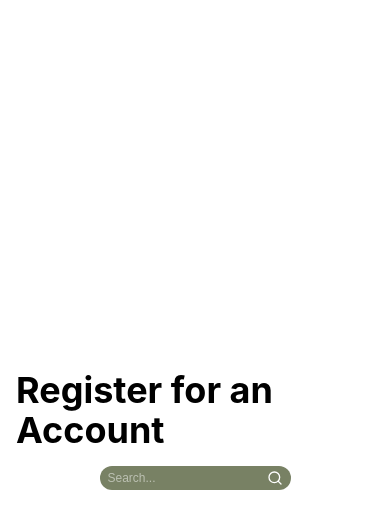
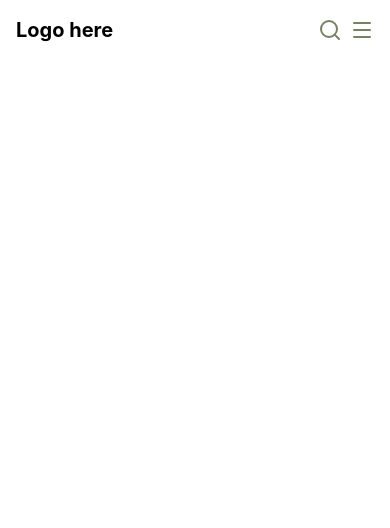
Before and after one commit to igerrits13/RecipesApp, a React (Vite) app in the folder Frontend/: page /register in a window 390 px wide. Shown: the top 528 px of the page. Built offline with nearby package versions, Linux system fonts and the light colour scheme.

Commit message:
feat(frontend): create secondary navbar component

```diff
--- a/Frontend/src/App.tsx
+++ b/Frontend/src/App.tsx
@@ -14,7 +14,7 @@ import NotFoundView from "./pages/NotFoundView";
 
 function App() {
   return (
-    <div className="py-2 px-4 md:py-4 md:px-8 lg:py-6 lg:px-12 mx-auto">
+    <div className="p-4 sm:px-6 sm:py-4 lg:py-6 lg:px-12 mx-auto">
       <Routes>
         <Route path="/" element={<HomeView />} />
         <Route path="/recipe" element={<RecipeView />} />
@@ -33,3 +33,9 @@ function App() {
 }
 
 export default App;
+
+// sm	40rem (640px)	@media (width >= 40rem) { ... }
+// md	48rem (768px)	@media (width >= 48rem) { ... }
+// lg	64rem (1024px)	@media (width >= 64rem) { ... }
+// xl	80rem (1280px)	@media (width >= 80rem) { ... }
+// 2xl	96rem (1536px)	@media (width >= 96rem) { ... }
--- a/Frontend/src/components/SearchBar.tsx
+++ b/Frontend/src/components/SearchBar.tsx
@@ -19,7 +19,7 @@ export default function SearchBar() {
   });
 
   return (
-    <div className="flex items-center gap-1 rounded-full color-sage-olive-500 py-1 px-2 sm:py-2 sm:px-4 font-body text-xs md:text-sm lg:text-base xl:text-lg">
+    <div className="flex items-center gap-1 rounded-full color-sage-olive-500 py-1 px-3 sm:py-2 sm:px-5 font-body text-xs md:text-sm lg:text-base xl:text-lg">
       <input
         className="grow text-white focus:outline-none"
         type="text"
--- /dev/null
+++ b/Frontend/src/components/SecondaryNavBar.tsx
@@ -0,0 +1,43 @@
+import { useEffect, useState } from "react";
+import SearchBar from "./SearchBar";
+import { Menu, Search } from "lucide-react";
+
+export default function SecondaryNavBar() {
+  const [width, setWidth] = useState<number>(
+    typeof window !== "undefined" ? window.innerWidth : 0,
+  );
+  // Add an evenet listener to update the width state when the window is resized
+  useEffect(() => {
+    if (typeof window !== "undefined") {
+      const handleResize = () => setWidth(window.innerWidth);
+      window.addEventListener("resize", handleResize);
+      return () => window.removeEventListener("resize", handleResize);
+    }
+  });
+
+  return (
+    <nav className="w-full flex items-center justify-between">
+      <div className="font-bold text-xl sm:text-2xl md:text-3xl lg:text-4xl xl:text-6xl">
+        Logo here
+      </div>
+      <div className="flex gap-2 items-center justify-end w-1/2">
+        {width > 640 ? (
+          <div className="w-full lg:w-3/4 xl:w-2/3 2xl:w-1/2">
+            <SearchBar />
+          </div>
+        ) : (
+          <Search className="h-6 w-6 text-sage-olive-500" />
+        )}{" "}
+        {width > 640 ? (
+          <img
+            className="rounded-full"
+            src="https://api.dicebear.com/9.x/fun-emoji/svg?seed=admin1&size=64"
+            alt="Profile Image"
+          />
+        ) : (
+          <Menu className="h-6 w-6 text-sage-olive-500" />
+        )}
+      </div>
+    </nav>
+  );
+}
--- a/Frontend/src/index.css
+++ b/Frontend/src/index.css
@@ -2,6 +2,10 @@
 
 .font-body {
   font-family: "Source Sans 3", sans-serif;
+}
+
+.text-sage-olive-500 {
+  color: #788164;
 }
 
 .text-ink-black-100 {
--- a/Frontend/src/pages/RegisterView.tsx
+++ b/Frontend/src/pages/RegisterView.tsx
@@ -1,10 +1,9 @@
-import SearchBar from "../components/SearchBar";
+import SecondaryNavBar from "../components/SecondaryNavBar";
 
 export default function RegisterView() {
   return (
-    <div className="flex flex-col items-center justify-center h-screen">
-      <h1 className="text-4xl font-bold mb-4">Register for an Account</h1>
-      <SearchBar />
+    <div className="flex flex-col">
+      <SecondaryNavBar />
     </div>
   );
 }
```
